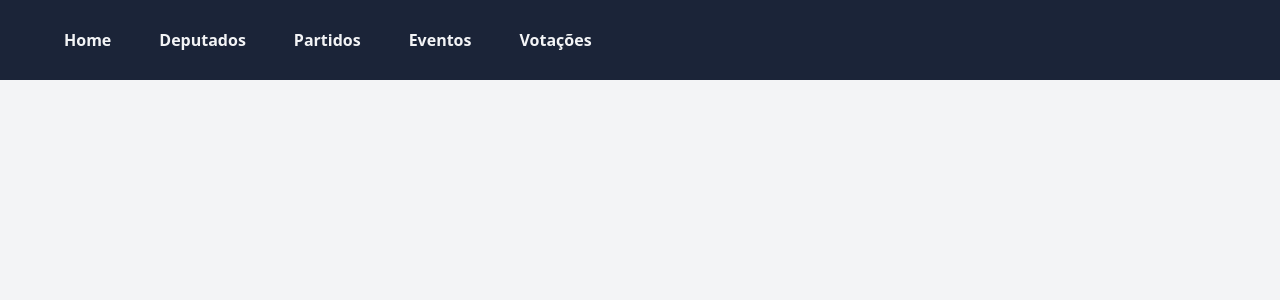
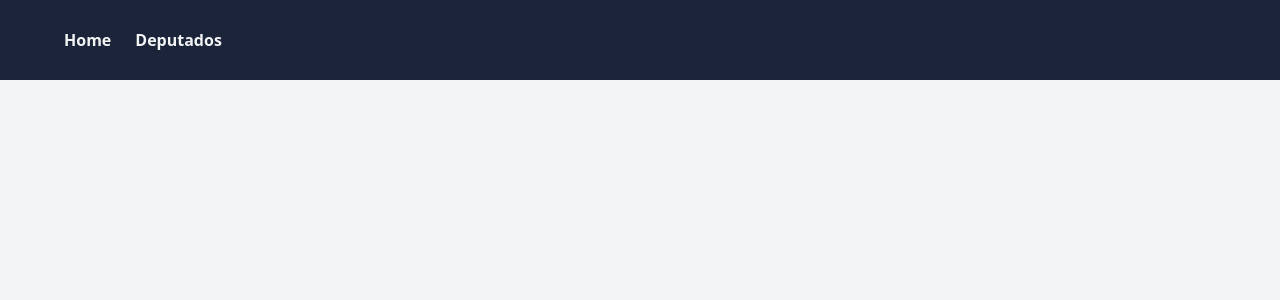
Before and after one commit to devmeireles/nossodinheiro, a Next.js app: page / in a window 1280 px wide. Shown: the top 300 px of the page. Built offline with nearby package versions, Linux system fonts and the light colour scheme.

Commit message:
adding loading component and cleaning menu items

```diff
--- a/src/app/deputado/[deputadoId]/page.tsx
+++ b/src/app/deputado/[deputadoId]/page.tsx
@@ -1,6 +1,7 @@
 "use client"
 
 
+import Loading from "@/components/defaults/Loading";
 import SectionHeader from "@/components/defaults/SectionHeader";
 import Tabs from "@/components/defaults/Tabs";
 import { ITabSelection } from "@/components/defaults/Tabs/types";
@@ -16,7 +17,7 @@ interface DeputadoPageParams {
 const DeputadoPage: React.FC<DeputadoPageParams> = ({ params }) => {
   const [openTab, setOpenTab] = useState(1);
   const { selectedColumns, itemsPerPage } = useSettingsForm();
-  const { despesas, fetchDespesasDeputado, deputado, fetchPerfilDeputado } = useDeputadoProfileStore();
+  const { despesas, fetchDespesasDeputado, deputado, fetchPerfilDeputado, loading } = useDeputadoProfileStore();
 
   useEffect(() => {
     const fetchData = async () => {
@@ -32,41 +33,18 @@ const DeputadoPage: React.FC<DeputadoPageParams> = ({ params }) => {
       id: 1,
       content: <DespesasDeputado items={despesas} columns={selectedColumns} />
     },
-    {
-      id: 2,
-      content: <div>CONTENT 2</div>
-    },
-    {
-      id: 3,
-      content: <div>CONTENT 3</div>
-    },
-    {
-      id: 4,
-      content: <div>CONTENT 4</div>
-    }
   ];
 
   const tabItems: ITabSelection[] = [
     {
       id: 1,
-      text: 'Visão Geral',
-    },
-    {
-      id: 2,
       text: 'Despesas',
     },
-    {
-      id: 3,
-      text: 'Votações',
-    },
-    {
-      id: 4,
-      text: 'Noticias',
-    }
   ];
 
   return (
     <div className="deputado">
+      {loading && <Loading />}
       {(deputado && despesas) && (
         <>
           <SectionHeader
--- a/src/app/deputado/page.tsx
+++ b/src/app/deputado/page.tsx
@@ -1,11 +1,12 @@
 "use client";
 
+import Loading from "@/components/defaults/Loading";
 import DeputadosList from "@/components/list/DeputadosList";
 import useDeputados from "@/hooks/useDeputados";
 import { useEffect } from "react";
 
 const DeputadosPage = () => {
-  const { deputados, fetchDeputados } = useDeputados();
+  const { deputados, fetchDeputados, loading } = useDeputados();
 
   useEffect(() => {
     const fetchData = async () => {
@@ -17,7 +18,9 @@ const DeputadosPage = () => {
 
   return (
     <div className="container mx-auto overflow-auto pt-6">
-      <DeputadosList deputados={deputados} />
+      {
+        loading ? <Loading /> : <DeputadosList deputados={deputados} />
+      }
     </div>
   )
 }
--- /dev/null
+++ b/src/components/defaults/Loading.tsx
@@ -0,0 +1,10 @@
+
+const Loading = () => {
+  return (
+    <div className="flex items-center justify-center h-screen">
+      <div className="animate-spin rounded-full h-16 w-16 border-t-2 border-b-2 border-gray-900"></div>
+    </div>
+  );
+};
+
+export default Loading;
--- a/src/components/navigation/HeaderNavigation.tsx
+++ b/src/components/navigation/HeaderNavigation.tsx
@@ -1,18 +1,43 @@
 "use client";
+
+import { useRouter } from "next/navigation";
 
 interface HeaderNavigationProps {
 
 }
 
 const HeaderNavigation: React.FC<HeaderNavigationProps> = () => {
+
+  const router = useRouter();
+
+  const menuItems = [
+    {
+      name: "Home",
+      link: '/',
+    },
+    {
+      name: "Deputados",
+      link: '/deputado'
+    }
+  ];
+
+  const handleMenuClick = (link: string) => {
+    router.push(link);
+  }
+
   return (
     <nav className="header bg-[#1b2438] h-20 w-full px-16">
       <ul className="flex justify-start items-center h-full">
-        <li><a className="text-gray-100 hover:text-gray-300 cursor-pointer mr-6 font-semibold">Home</a></li>
-        <li><a className="text-gray-100 hover:text-gray-300 cursor-pointer mx-6 font-semibold">Deputados</a></li>
-        <li><a className="text-gray-100 hover:text-gray-300 cursor-pointer mx-6 font-semibold">Partidos</a></li>
-        <li><a className="text-gray-100 hover:text-gray-300 cursor-pointer mx-6 font-semibold">Eventos</a></li>
-        <li><a className="text-gray-100 hover:text-gray-300 cursor-pointer mx-6 font-semibold">Votações</a></li>
+        {menuItems.map((item, index) => (
+          <li key={index}>
+            <a
+              onClick={() => handleMenuClick(item.link)}
+              className="text-gray-100 hover:text-gray-300 cursor-pointer mr-6 font-semibold"
+            >
+              {item.name}
+            </a>
+          </li>
+        ))}
       </ul>
     </nav>
   )
```
